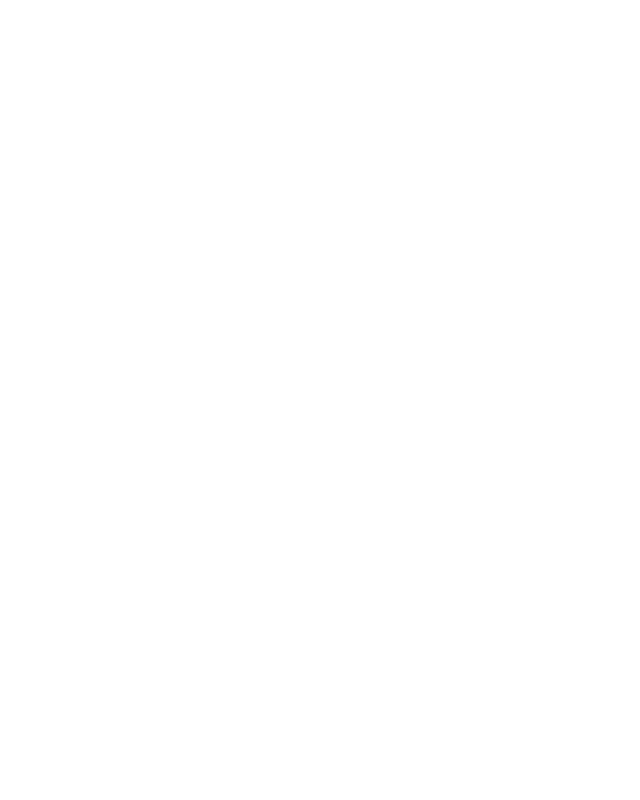
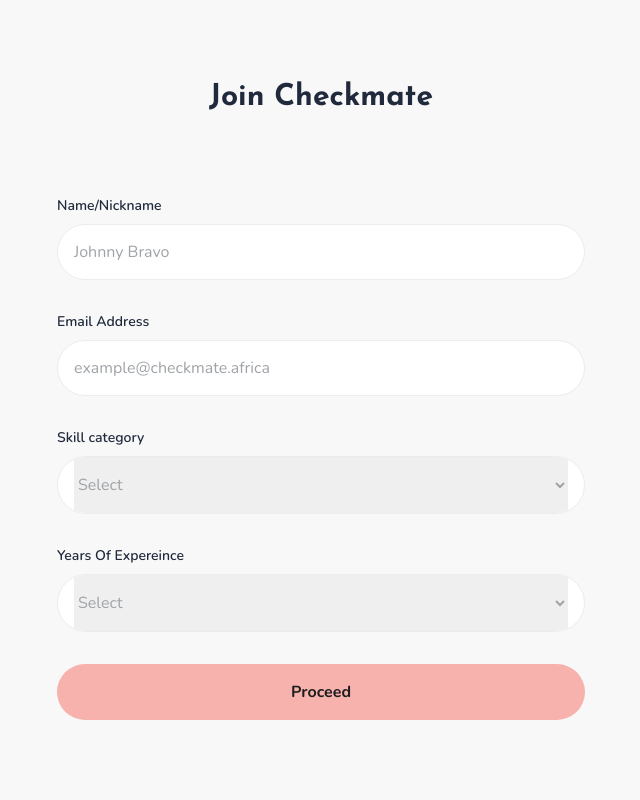
Before and after one commit to checkmate-africa/checkmate.africa, a Nuxt app: page /sign-up in a window 1280 px wide. Before the commit this address had no page. Shown: the top 800 px of the page, without its empty margins (319-959 px from the left). Built offline with nearby package versions, Linux system fonts and the light colour scheme.

Commit message:
feat: sign-up page

```diff
--- a/components/layout/footer.vue
+++ b/components/layout/footer.vue
@@ -27,7 +27,7 @@
         class="flex items-center justify-end max-md:flex-col max-md:items-start max-md:justify-start gap-12 font-light mt-16 max-md:mt-0"
       >
         <li v-for="(link, index) in nav" :key="index">
-          <a :href="link.url" class="text-base text-white font-medium">{{
+          <a :href="link.url" class="text-base text-white font-light">{{
             link.title
           }}</a>
         </li>
--- a/components/layout/header.vue
+++ b/components/layout/header.vue
@@ -16,7 +16,7 @@
         :class="
           clsx('order-3 max-md:w-full', {
             'max-md:hidden': !navOpen,
-            'max-md:absolute max-md:top-0 max-md:h-[100vh] max-md:bg-black max-md:left-0':
+            'max-md:absolute max-md:top-0 max-md:h-[100vh] max-md:bg-primary max-md:left-0':
               navOpen,
           })
         "
@@ -27,7 +27,7 @@
           <li v-for="(link, index) in nav" :key="index">
             <a
               :href="link.url"
-              class="text-base text-grey max-md:font-extralight max-md:font-josefin max-md:uppercase"
+              class="text-base text-lightgrey max-md:font-light max-md:font-josefin max-md:uppercase"
               >{{ link.title }}</a
             >
           </li>
--- /dev/null
+++ b/composables/useSignupForm.ts
@@ -0,0 +1,70 @@
+interface FormField {
+  name: string
+  type: string
+  placeholder: string
+  label: string
+  value: string
+  error: string
+  options?: {
+    label: string
+    value: string
+  }[]
+}
+
+type FormFields = {
+  [key: string]: FormField
+}
+
+export const useSignupForm = () => {
+  const skillsCategories = ['Frontend Development', 'Backend Development']
+  const expereinceLevels = ['Less than a year', 'One - Two Years']
+
+  const formFields = {
+    name: {
+      name: 'name',
+      type: 'text',
+      placeholder: 'Johnny Bravo',
+      label: 'Name/Nickname',
+      value: '',
+      error: '',
+    },
+    email: {
+      name: 'email',
+      type: 'email',
+      placeholder: 'example@checkmate.africa',
+      label: 'Email Address',
+      value: '',
+      error: '',
+    },
+    skill: {
+      name: 'skill-category',
+      type: 'select',
+      placeholder: 'Select',
+      label: 'Skill category',
+      options: skillsCategories.map((item) => ({
+        label: item,
+        value: item,
+      })),
+      value: '',
+      error: '',
+    },
+    experience: {
+      name: 'experience',
+      type: 'select',
+      placeholder: 'Select',
+      label: 'Years Of Expereince',
+      options: expereinceLevels.map((item) => ({
+        label: item,
+        value: item,
+      })),
+      value: '',
+      error: '',
+    },
+  }
+
+  const updateField = (e: Event, field: FormField) => {
+    field.value = (e.target as HTMLInputElement).value
+  }
+
+  return { updateField, fields: reactive<FormFields>(formFields) }
+}
--- a/pages/index.vue
+++ b/pages/index.vue
@@ -18,7 +18,9 @@
               potential today!
             </h1>
 
-            <Button>Join Community</Button>
+            <a href="/sign-up">
+              <Button>Join Community</Button>
+            </a>
           </div>
         </div>
       </section>
@@ -49,7 +51,7 @@
 
             <div class="grow pl-24 pr-10 max-md:pl-0 max-md:pr-24 max-sm:pr-10">
               <p
-                class="text-black text-lg font-semibold max-md:opacity-70 max-md:leading-[200%]"
+                class="text-black text-lg leading-[180%] font-semibold max-md:opacity-70 max-md:leading-[200%]"
               >
                 It is a long established fact that a reader will be distracted
                 by the readable content. It is a long established fact that a
@@ -100,7 +102,9 @@
           fulfilling purpose in our own lives”
         </blockquote>
 
-        <Button variant="tetiary"> Volunteer </Button>
+        <a href="#" target="_blank" rel="noreferrer noopener"
+          ><Button variant="tetiary"> Volunteer </Button></a
+        >
       </section>
 
       <section class="container mb-[11.5rem] max-sm:mb-[4rem]">
@@ -117,7 +121,8 @@
               Empowering techies to do more and be productive
             </h2>
           </div>
-          <Button variant="secondary"> Join Now </Button>
+
+          <a href="/sign-up"><Button variant="secondary"> Join Now </Button></a>
         </div>
       </section>
     </main>
--- /dev/null
+++ b/pages/sign-up.vue
@@ -0,0 +1,75 @@
+<template>
+  <div>
+    <main
+      class="container min-h-[100vh] py-20 max-sm:py-16 flex flex-col items-center max-sm:justify-center gap-8 bg-[#F8F8F8]"
+    >
+      <h1 class="text-3xl text-center text-primary font-josefin font-bold">
+        Join Checkmate
+      </h1>
+
+      <form
+        class="py-12 px-10 w-[38rem] mx-auto flex flex-col gap-8 max-md:w-full max-sm:px-0 max-sm:bg-[#F8F8F8] max-sm:shadow-none max-sm:py-6"
+        @submit.prevent="submit"
+      >
+        <div
+          v-for="(field, index) in fields"
+          :key="index"
+          class="flex flex-col gap-2"
+        >
+          <label :for="field.name" class="text-primary font-semibold text-sm">
+            {{ field.label }}
+          </label>
+
+          <div
+            v-if="field.options"
+            class="w-full border border-solid border-[#ECECEC] bg-white overflow-hidden px-4 rounded-[50px]"
+          >
+            <select
+              :id="field.name"
+              required
+              :name="field.name"
+              :class="
+                clsx('outline-none py-4 w-full', {
+                  'text-darkgrey': !field.value,
+                })
+              "
+              @input="updateField($event, field)"
+            >
+              <option disabled selected :value="null">
+                {{ field.placeholder }}
+              </option>
+              <option
+                v-for="(option, i) in field.options"
+                :key="i"
+                :value="option.value"
+              >
+                {{ option.label }}
+              </option>
+            </select>
+          </div>
+
+          <input
+            v-else
+            :id="field.name"
+            :name="field.name"
+            :placeholder="field.placeholder"
+            class="placeholder:text-darkgrey border border-[#ECECEC] p-4 rounded-[50px]"
+            @input="updateField($event, field)"
+          />
+        </div>
+
+        <Button full-width variant="secondary">Proceed</Button>
+      </form>
+    </main>
+    <Footer />
+  </div>
+</template>
+
+<script setup lang="ts">
+import { clsx } from 'clsx'
+const { fields, updateField } = useSignupForm()
+
+const submit = () => {
+  console.log(fields)
+}
+</script>
--- a/style/globals.css
+++ b/style/globals.css
@@ -1,5 +1,5 @@
-@import url("https://fonts.googleapis.com/css2?family=Josefin+Sans:wght@200;400;500;600;700&display=swap");
-@import url("https://fonts.googleapis.com/css2?family=Nunito:wght@200;300;400;500;600;700&display=swap");
+@import url('https://fonts.googleapis.com/css2?family=Josefin+Sans:wght@200;400;500;600;700&display=swap');
+@import url('https://fonts.googleapis.com/css2?family=Nunito:wght@200;300;400;500;600;700&display=swap');
 
 :root {
   /* colors */
@@ -9,11 +9,11 @@
   --secondary-color: #f7b2ad;
   --tetiary-color: #f1e1e0;
   --darkgrey: #9fa3a7;
-  --grey: rgba(255, 255, 255, 0.7);
+  --lightgrey: rgba(255, 255, 255, 0.7);
 
   /* fonts */
-  --font-nunito: "Nunito", sans-serif;
-  --font-josefin: "Josefin Sans", sans-serif;
+  --font-nunito: 'Nunito', sans-serif;
+  --font-josefin: 'Josefin Sans', sans-serif;
 }
 
 body {
--- a/tailwind.config.ts
+++ b/tailwind.config.ts
@@ -17,7 +17,7 @@
       secondary: 'var(--secondary-color)',
       tetiary: 'var(--tetiary-color)',
       darkgrey: 'var(--darkgrey)',
-      grey: 'var(--grey)',
+      lightgrey: 'var(--lightgrey)',
     },
 
     fontFamily: {
```
